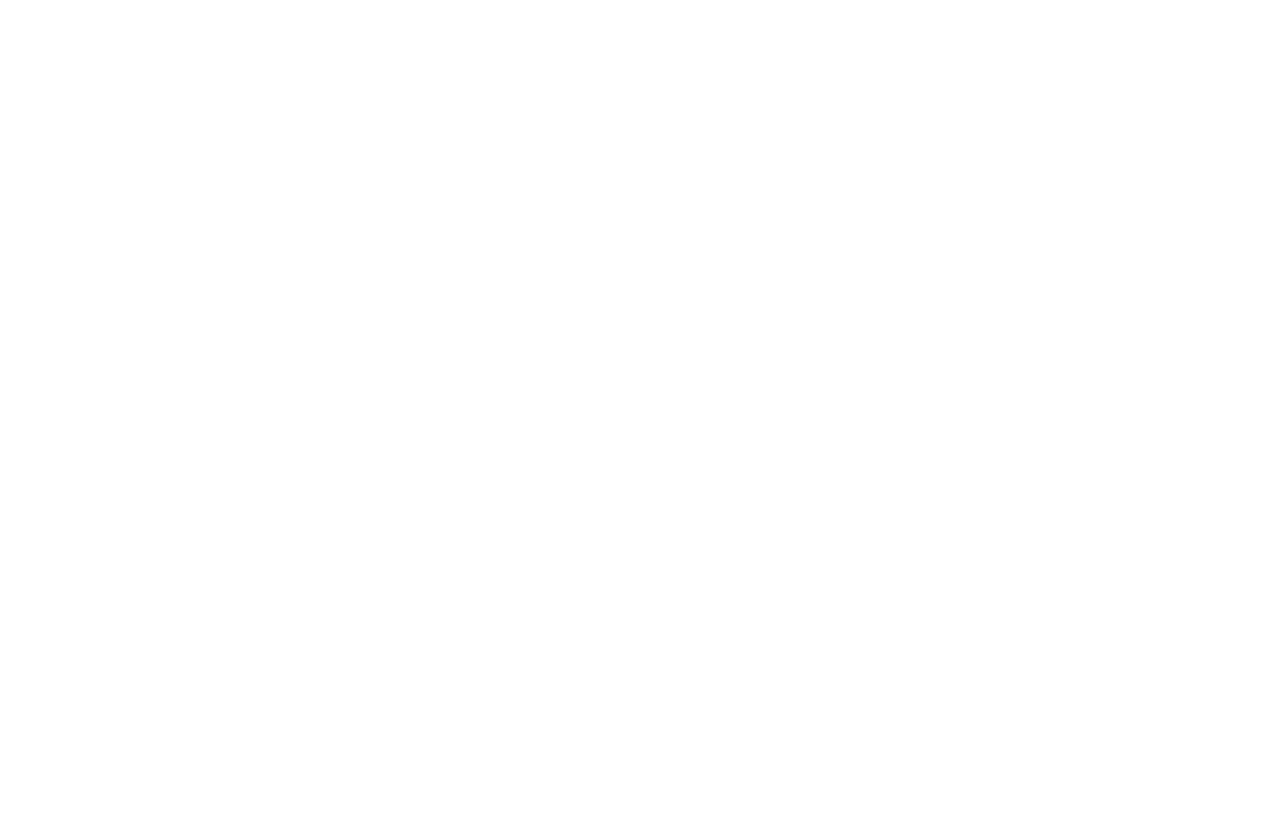
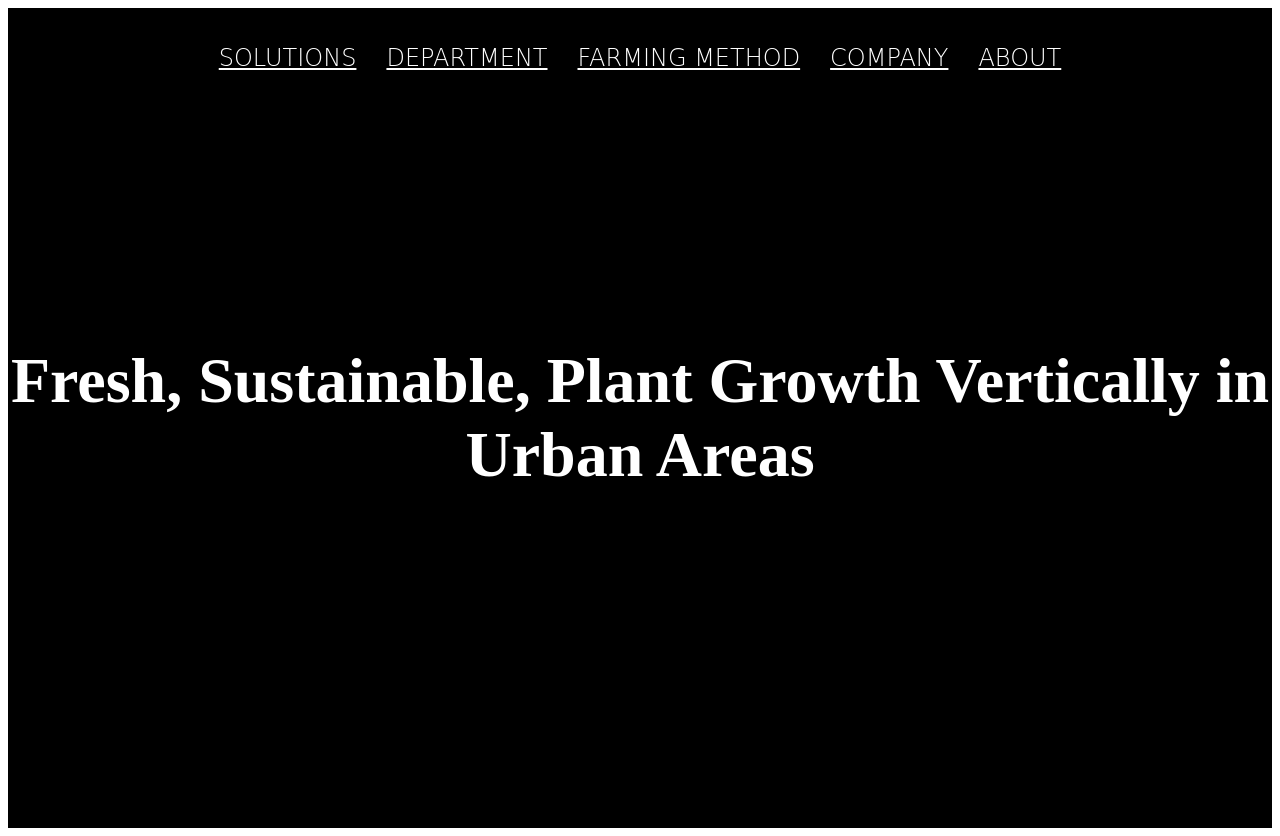
Before and after one commit to Jegathish-16/HTML-website_recreate, a plain HTML site: page index.html in a window 1280 px wide. Before the commit the page ends 800 px from the top, so only its background shows below. Drawn offline with Linux system fonts and the light colour scheme; a web font is replaced by a local one.

Commit message:
Add.Codes in html and css

```diff
--- a/assests/css/style.css
+++ b/assests/css/style.css
@@ -1 +1,43 @@
-/* To write the css */
+@import url('https://fonts.googleapis.com/css?family=Big+Shoulders+Text:100,300,400,500,600,700,800,900&display=swap');
+
+.nav-flex-row {
+    display: flex;
+    flex-direction: row;
+    justify-content: center;
+    position: absolute;
+    z-index: 5;
+    left: 0;
+    width: 100%;
+    padding: 0;
+}
+
+.nav-flex-row li {
+    text-decoration: none;
+    list-style-type: none;
+    padding: 20px 15px;
+}
+
+.nav-flex-row li a {
+    font-family: 'Big Shoulders Text', cursive;
+    color: #ffffff;
+    font-size: 1.5em;
+    text-transform: uppercase;
+    font-weight: 300;
+}
+
+.section-intro {
+    height: 820px;
+    background-color: black;
+    background-size: cover;
+    display: flex;
+    flex-direction: column;
+    justify-content: center;
+    align-items: center;
+}
+
+.section-intro h1 {
+    text-align: center;
+    color: #ffffff;
+    font-size: 4em;
+    font-weight: 700;
+}
--- a/index.html
+++ b/index.html
@@ -4,9 +4,32 @@
     <meta charset="UTF-8">
     <meta http-equiv="X-UA-Compatible" content="IE=edge">
     <meta name="viewport" content="width=device-width, initial-scale=1.0">
-    <title>Document</title>
+    <title>Vertical Farm</title>
+    <link rel="stylesheet" href="assests/css/style.css">
 </head>
 <body>
+    <nav>
+        <ul class="nav-flex-row">
+            <li class="nav-item">
+                <a href="#solutions">Solutions</a>
+            </li>
+            <li class="nav-item">
+                <a href="#department">Department</a>
+            </li>
+            <li class="nav-item">
+                <a href="#Farming Method">Farming Method</a>
+            </li>
+            <li class="nav-item">
+                <a href="#Company">Company</a>
+            </li>
+            <li class="nav-item">
+                <a href="#About">About</a>
+            </li>
+        </ul>
+    </nav>
 
+    <section class="section-intro">
+        <h1>Fresh, Sustainable, Plant Growth Vertically in Urban Areas</h1>
+    </section>
 </body>
 </html>
```
